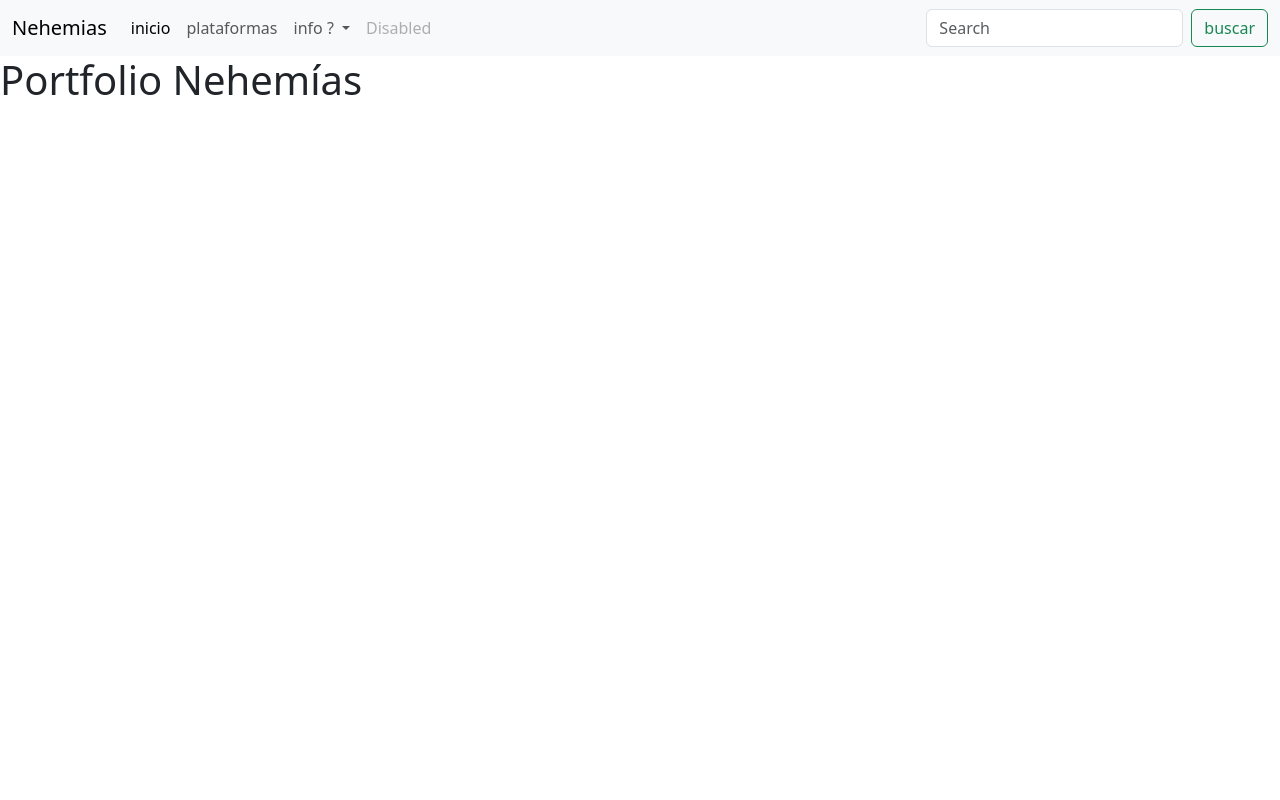
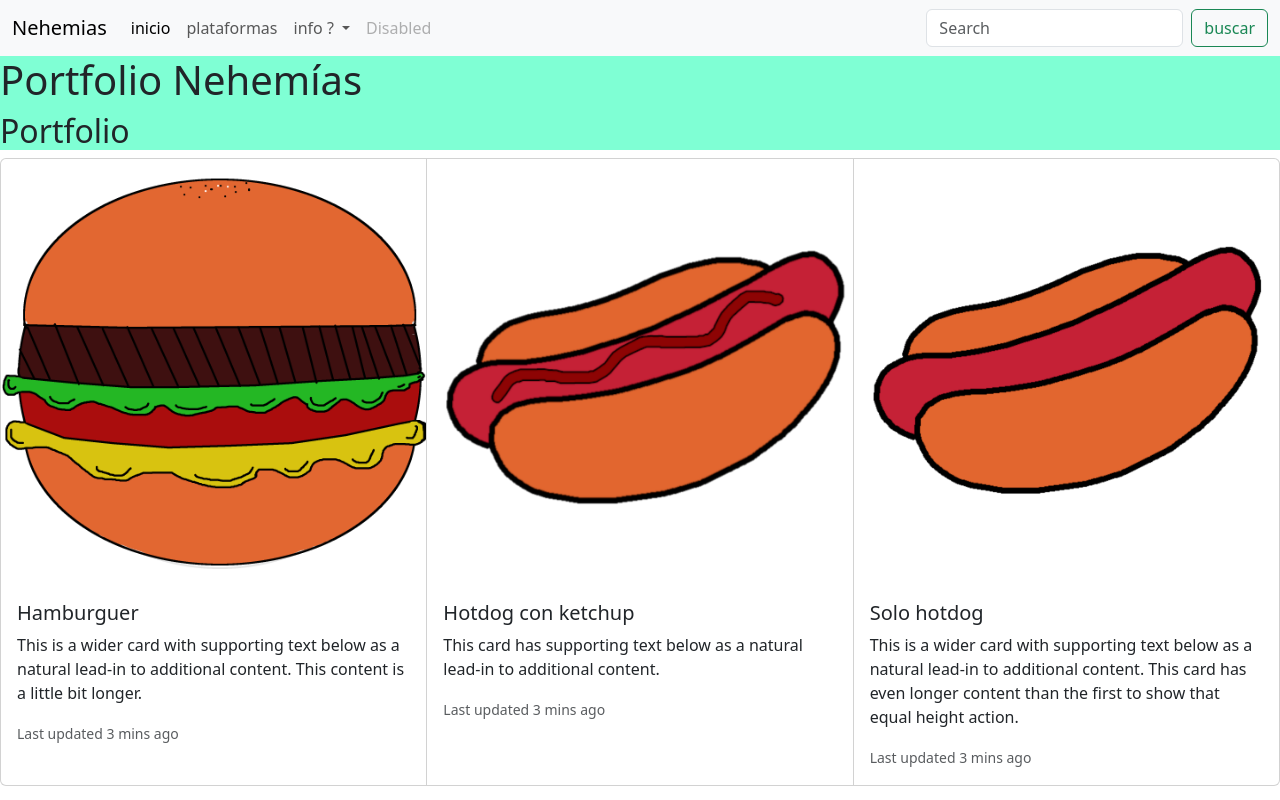
Before and after one commit to Nehemimosqueda520/Portfolio2023, a plain HTML site: page index.html in a window 1280 px wide. Drawn offline with nearby package versions, Linux system fonts and the light colour scheme.

Commit message:
creacion de interfaz de pagina

```diff
--- a/assets/css/style.css
+++ b/assets/css/style.css
@@ -0,0 +1,15 @@
+header{
+    background-color: aquamarine;
+
+}
+
+.carousel-caption.d-none.d-md-block {
+    font-size: 40;
+    color: black;
+    text-align: center;
+    background-color: brown;
+}
+
+.card {
+    display: inline;
+}
--- a/index.html
+++ b/index.html
@@ -51,7 +51,35 @@
 
     <header>
         <h1>Portfolio Nehemías</h1>
+        <h2>Portfolio</h2>
+    </header>
+    <div class="card-group">
+        <div class="card">
+          <img src="./public/hamburger.png" class="card-img-top" alt="...">
+          <div class="card-body">
+            <h5 class="card-title">Hamburguer</h5>
+            <p class="card-text">This is a wider card with supporting text below as a natural lead-in to additional content. This content is a little bit longer.</p>
+            <p class="card-text"><small class="text-muted">Last updated 3 mins ago</small></p>
+          </div>
+        </div>
+        <div class="card">
+          <img src="./public/hotdog.png" class="card-img-top" alt="...">
+          <div class="card-body">
+            <h5 class="card-title">Hotdog con ketchup</h5>
+            <p class="card-text">This card has supporting text below as a natural lead-in to additional content.</p>
+            <p class="card-text"><small class="text-muted">Last updated 3 mins ago</small></p>
+          </div>
+        </div>
+        <div class="card">
+          <img src="./public/meet hotdog prueba.png" class="card-img-top" alt="...">
+          <div class="card-body">
+            <h5 class="card-title">Solo hotdog</h5>
+            <p class="card-text">This is a wider card with supporting text below as a natural lead-in to additional content. This card has even longer content than the first to show that equal height action.</p>
+            <p class="card-text"><small class="text-muted">Last updated 3 mins ago</small></p>
+          </div>
+        </div>
+      </div>
 
-    </header>
+
 </body>
 </html>
```
Also changed, not shown: public/hamburger.png (added), public/hotdog.png (added), public/meet hotdog prueba.png (added).
